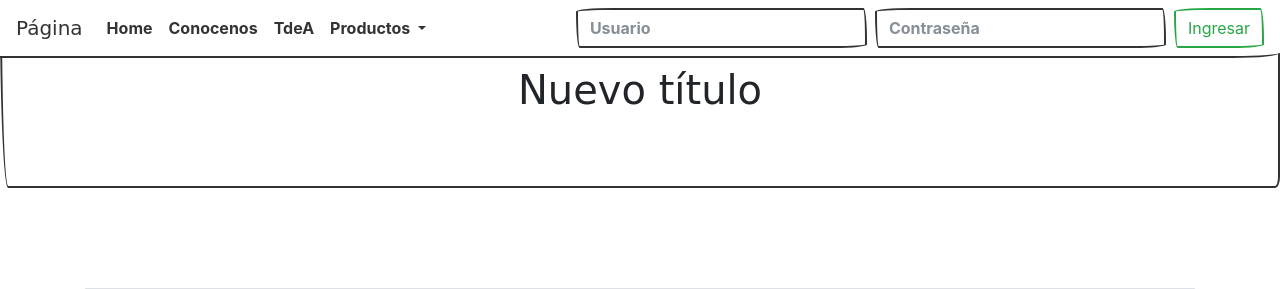
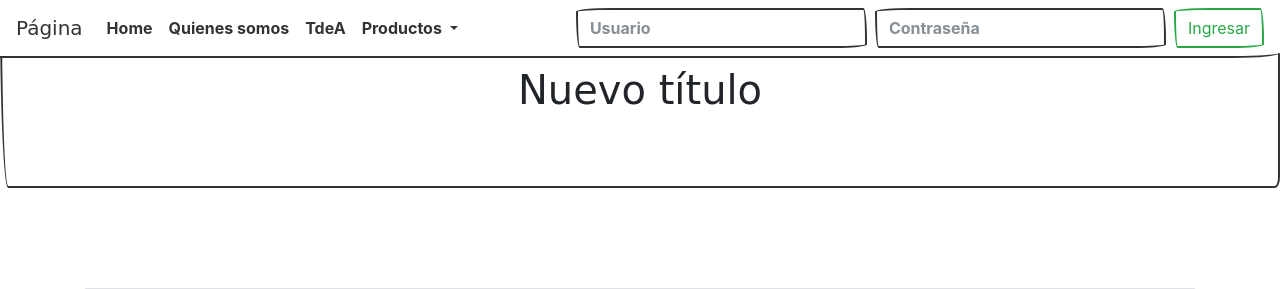
Before and after one commit to sgomezj87/lenguajesweb, a PHP site: page / in a window 1280 px wide. Shown: the top 289 px of the page. Run offline with PHP 8.4, Linux system fonts and the light colour scheme; some web fonts are replaced.

Commit message:
Update index.php
Cambio en navbar

```diff
--- a/index.php
+++ b/index.php
@@ -32,7 +32,7 @@
         </li>
         <li class="nav-item">
           <!-- En este caso es un enlace a la segunda página, denominada conocenos-->
-          <a class="nav-link" href="contacto.html">Conocenos</a>
+          <a class="nav-link" href="contacto.html">Quienes somos</a>
         </li>
         <li class="nav-item">
           <!-- En este caso es un enlace a la página del TdeA-->
```
